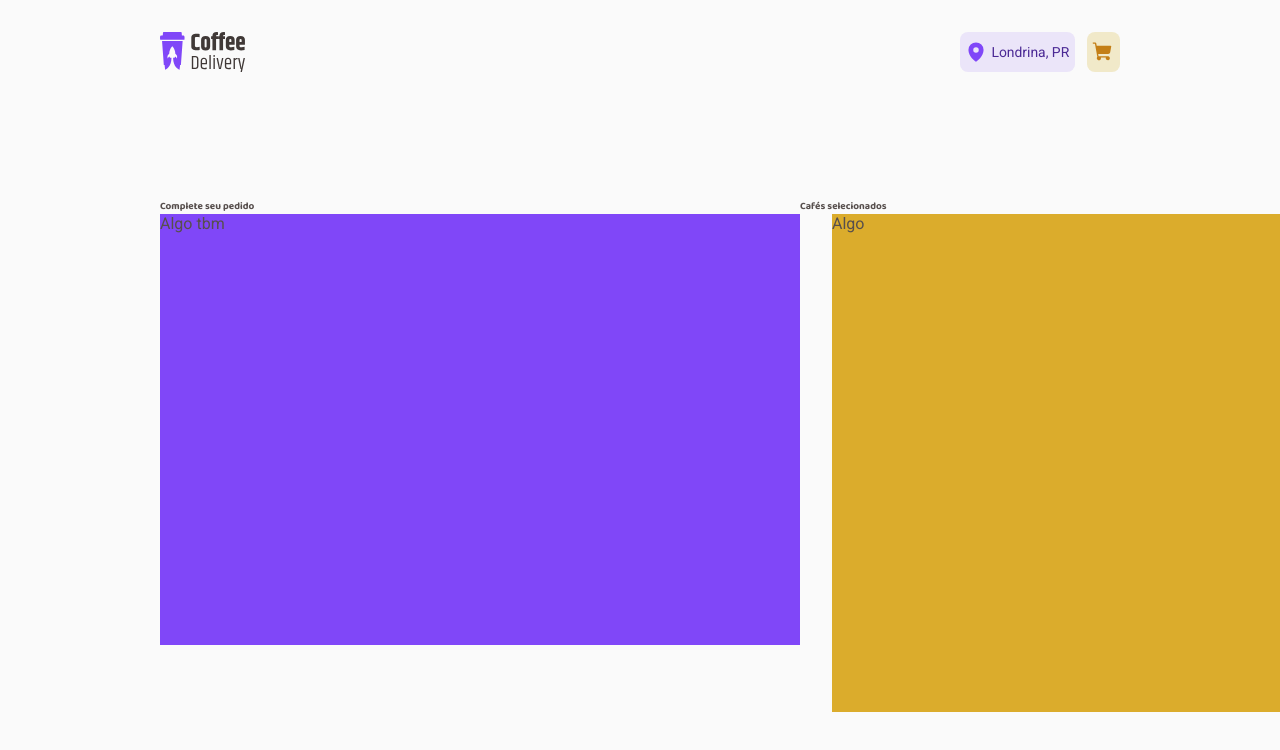
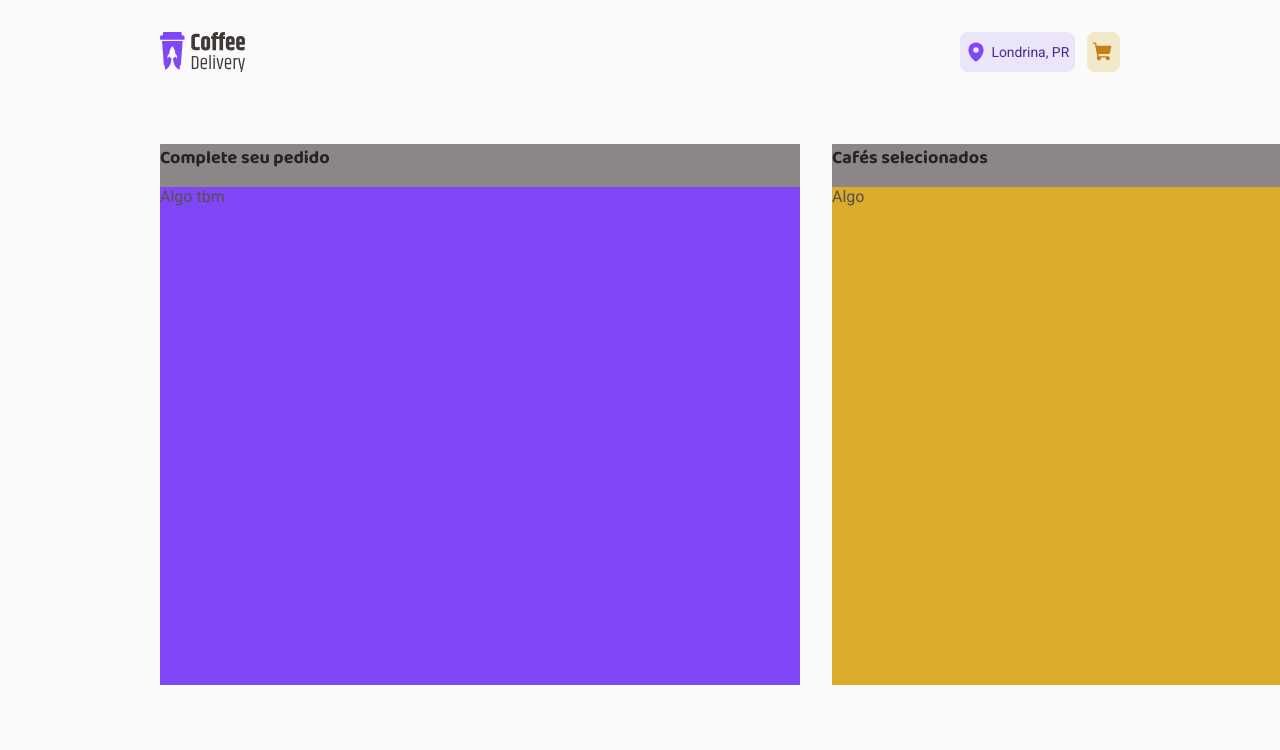
Before and after one commit to sergiosaruijr/projeto-coffe-delivery, a React (Vite) app: page /checkout in a window 1280 px wide. Shown: the top 750 px of the page. Built offline with nearby package versions, Linux system fonts and the light colour scheme.

Commit message:
commit Checkout estrutura

```diff
--- a/src/pages/Checkout/components/CoffeeSelect/index.tsx
+++ b/src/pages/Checkout/components/CoffeeSelect/index.tsx
@@ -1,10 +1,17 @@
-import { CoffesSelectContainer } from './styles'
+import { TitleCard } from '../../styles'
+import {
+  BorderCoffeeSelectionSContentContainer,
+  CoffeeSelectContainer,
+} from './styles'
 
 export function CoffeeSelect() {
   return (
     // <h1>Cafés selecionados</h1>
-    <CoffesSelectContainer>
-      <p>Algo</p>
-    </CoffesSelectContainer>
+    <BorderCoffeeSelectionSContentContainer>
+      <TitleCard>Cafés selecionados</TitleCard>
+      <CoffeeSelectContainer>
+        <p>Algo</p>
+      </CoffeeSelectContainer>
+    </BorderCoffeeSelectionSContentContainer>
   )
 }
--- a/src/pages/Checkout/components/CoffeeSelect/styles.ts
+++ b/src/pages/Checkout/components/CoffeeSelect/styles.ts
@@ -1,13 +1,20 @@
 import styled from 'styled-components'
 
-export const CoffesSelectContainer = styled.div`
+export const CoffeeSelectContainer = styled.div`
   background: ${(props) => props.theme.colors['yellow-300']};
   display: flex;
+  flex-direction: column;
   width: 28rem;
   height: 31.125rem;
-  margin-left: 2rem;
+  margin-top: 0.9375rem;
 
   /* h1 {
     margin-top: -2.937rem;
   } */
 `
+export const BorderCoffeeSelectionSContentContainer = styled.div`
+  display: flex;
+  flex-direction: column;
+  background: ${(props) => props.theme.colors['gray-label']};
+  margin-left: 2rem;
+`
--- a/src/pages/Checkout/components/FormAndPay/index.tsx
+++ b/src/pages/Checkout/components/FormAndPay/index.tsx
@@ -1,9 +1,13 @@
-import { FormAndPayContainer } from './styles'
+import { TitleCard } from '../../styles'
+import { BorderFormAndPayContentContainer, FormAndPayContainer } from './styles'
 
 export function FormAndPay() {
   return (
-    <FormAndPayContainer>
-      <p>Algo tbm</p>
-    </FormAndPayContainer>
+    <BorderFormAndPayContentContainer>
+      <TitleCard>Complete seu pedido</TitleCard>
+      <FormAndPayContainer>
+        <p>Algo tbm</p>
+      </FormAndPayContainer>
+    </BorderFormAndPayContentContainer>
   )
 }
--- a/src/pages/Checkout/components/FormAndPay/styles.ts
+++ b/src/pages/Checkout/components/FormAndPay/styles.ts
@@ -5,9 +5,12 @@ export const FormAndPayContainer = styled.div`
   display: flex;
   flex-direction: column;
   width: 40rem;
-  height: 26.938rem;
-
-  h1 {
-    margin-top: -2.937rem;
-  }
+  height: 31.125rem;
+  margin-top: 0.9375rem;
 `
+export const BorderFormAndPayContentContainer = styled.div`
+  display: flex;
+  flex-direction: column;
+  background: ${(props) => props.theme.colors['gray-label']};
+  /* margin-bottom: 4.937rem; */
+`
--- a/src/pages/Checkout/index.tsx
+++ b/src/pages/Checkout/index.tsx
@@ -1,9 +1,9 @@
 import { CoffeeSelect } from './components/CoffeeSelect'
 import { FormAndPay } from './components/FormAndPay'
 import {
-  BorderContentContainer,
+  // BorderContentContainer,
   CheckoutContainer,
-  TitleCard,
+  // TitleCard,
   // CoffesSelectContainer,
   // FormAndPayContainer,
 } from './styles'
@@ -11,15 +11,15 @@ import {
 export function Checkout() {
   return (
     <CheckoutContainer>
-      <BorderContentContainer>
-        <TitleCard>Complete seu pedido</TitleCard>
-        <FormAndPay />
-      </BorderContentContainer>
+      {/* <BorderContentContainer> */}
+      {/* <TitleCard>Complete seu pedido</TitleCard> */}
+      <FormAndPay />
+      {/* </BorderContentContainer> */}
 
-      <BorderContentContainer>
-        <TitleCard>Cafés selecionados</TitleCard>
-        <CoffeeSelect />
-      </BorderContentContainer>
+      {/* <BorderContentContainer> */}
+      {/* <TitleCard>Cafés selecionados</TitleCard> */}
+      <CoffeeSelect />
+      {/* </BorderContentContainer> */}
     </CheckoutContainer>
   )
 }
--- a/src/pages/Checkout/styles.ts
+++ b/src/pages/Checkout/styles.ts
@@ -12,44 +12,16 @@ export const CheckoutContainer = styled.div`
   width: 100%;
   display: grid;
   grid-template-columns: repeat(2, 1fr);
-  padding-top: 5.87rem;
+  padding-top: 2.5rem;
   padding-left: 10rem;
   padding-right: 10rem;
 `
 
-export const BorderContentContainer = styled.div`
-  display: flex;
-  flex-direction: column;
+export const TitleCard = styled.h1`
+  font-size: ${(props) => props.theme.textSizes['title-title-xs']};
+  font-family: 'Baloo 2';
+  color: ${(props) => props.theme.colors['gray-title']};
 `
-
-export const TitleCard = styled.h1`
-  font-size: x-small;
-  font-family: 'Baloo 2';
-`
-
-// export const FormAndPayContainer = styled.div`
-//   background: ${(props) => props.theme.colors['purple-300']};
-//   display: flex;
-//   flex-direction: column;
-//   width: 40rem;
-//   height: 26.938rem;
-
-//   h1 {
-//     margin-top: -2.937rem;
-//   }
-// `
-
-// export const CoffesSelectContainer = styled.div`
-//   background: ${(props) => props.theme.colors['yellow-300']};
-//   display: flex;
-//   width: 28rem;
-//   height: 31.125rem;
-//   margin-left: 2rem;
-
-//   h1 {
-//     margin-top: -2.937rem;
-//   }
-// `
 
 export const FormContentContainer = styled.div``
 
```
